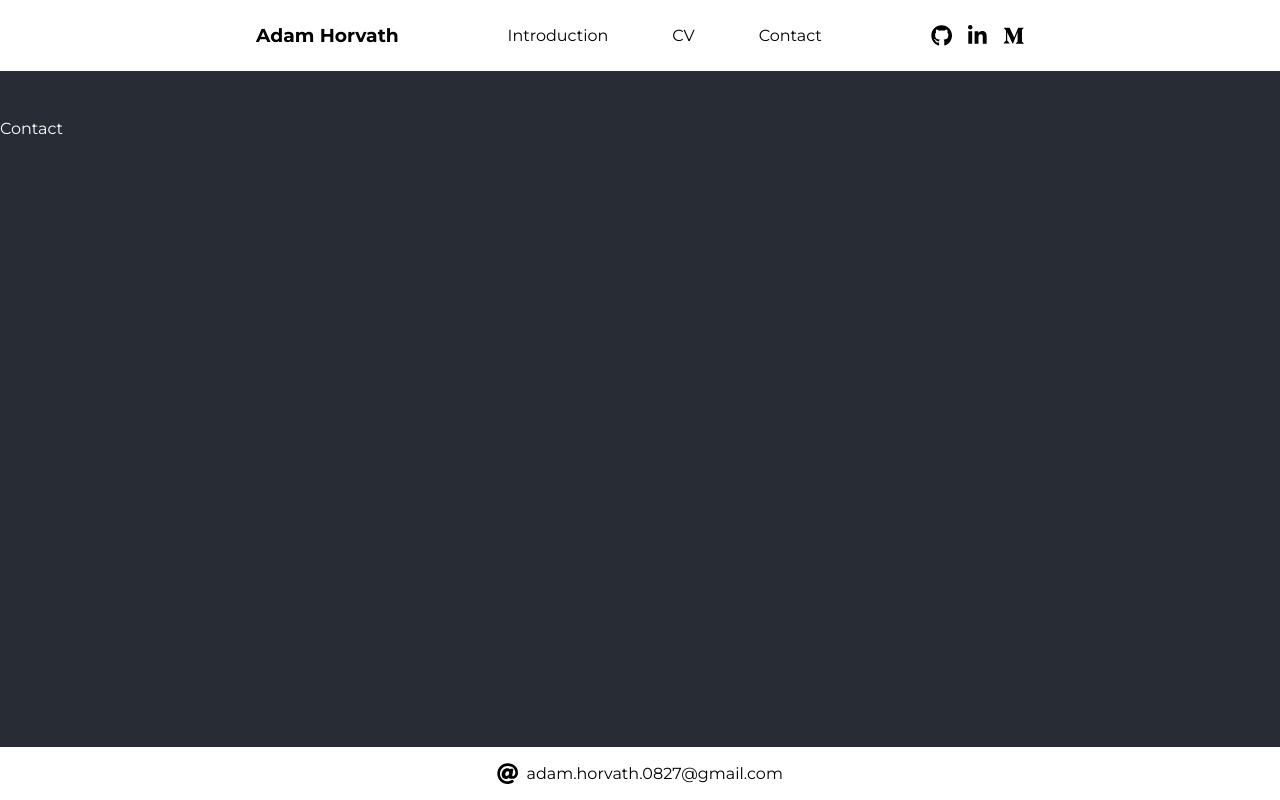
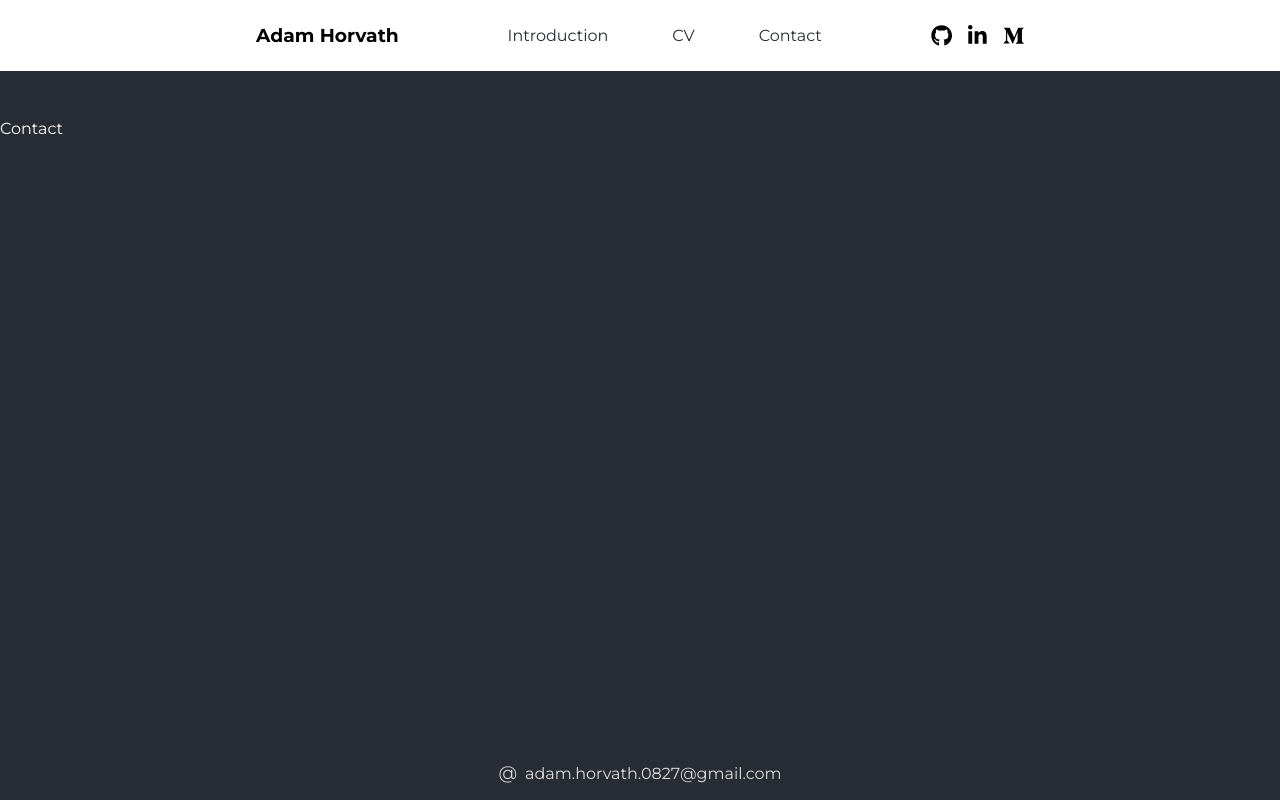
Before and after one commit to adamhvt/portfolio, a React (Create React App) app: page /contact in a window 1280 px wide. Built offline with nearby package versions, Linux system fonts and the light colour scheme.

Commit message:
Updated text colors

```diff
--- a/src/Components/Footer/Footer.scss
+++ b/src/Components/Footer/Footer.scss
@@ -1,13 +1,14 @@
 footer {
   padding: 1rem 0;
-  color: #000;
+  background-color: #282c34;
+  color: #ddd;
 
   .contact {
     text-align: center;
 
     a {
       margin-left: 0.5rem;
-      color: #000;
+      color: #ddd;
     }
   }
 }
--- a/src/Components/Footer/Footer.tsx
+++ b/src/Components/Footer/Footer.tsx
@@ -1,5 +1,3 @@
-import { faAt } from "@fortawesome/free-solid-svg-icons";
-import { FontAwesomeIcon } from "@fortawesome/react-fontawesome";
 import React from "react";
 import './Footer.scss';
 
@@ -9,7 +7,7 @@ function Footer() {
             <footer className="footer">
                 <div className="site-center">
                     <div className="contact">
-                        <FontAwesomeIcon icon={faAt} size="lg" />
+                        <span style={{ fontSize: "large" }}>@</span>
                         <a href="mailto:adam.horvath.0827@gmail.com">adam.horvath.0827@gmail.com</a>
                     </div>
                 </div>
--- a/src/Components/Header/Header.scss
+++ b/src/Components/Header/Header.scss
@@ -33,7 +33,7 @@ header {
     display: none;
 
     a {
-      color: #000;
+      color: #282c34;
     }
   }
 
--- a/src/Components/HeaderMobile/HeaderMobile.scss
+++ b/src/Components/HeaderMobile/HeaderMobile.scss
@@ -16,7 +16,7 @@
     }
 
     a {
-      color: #000;
+      color: #282c34;
     }
   }
 }
```
